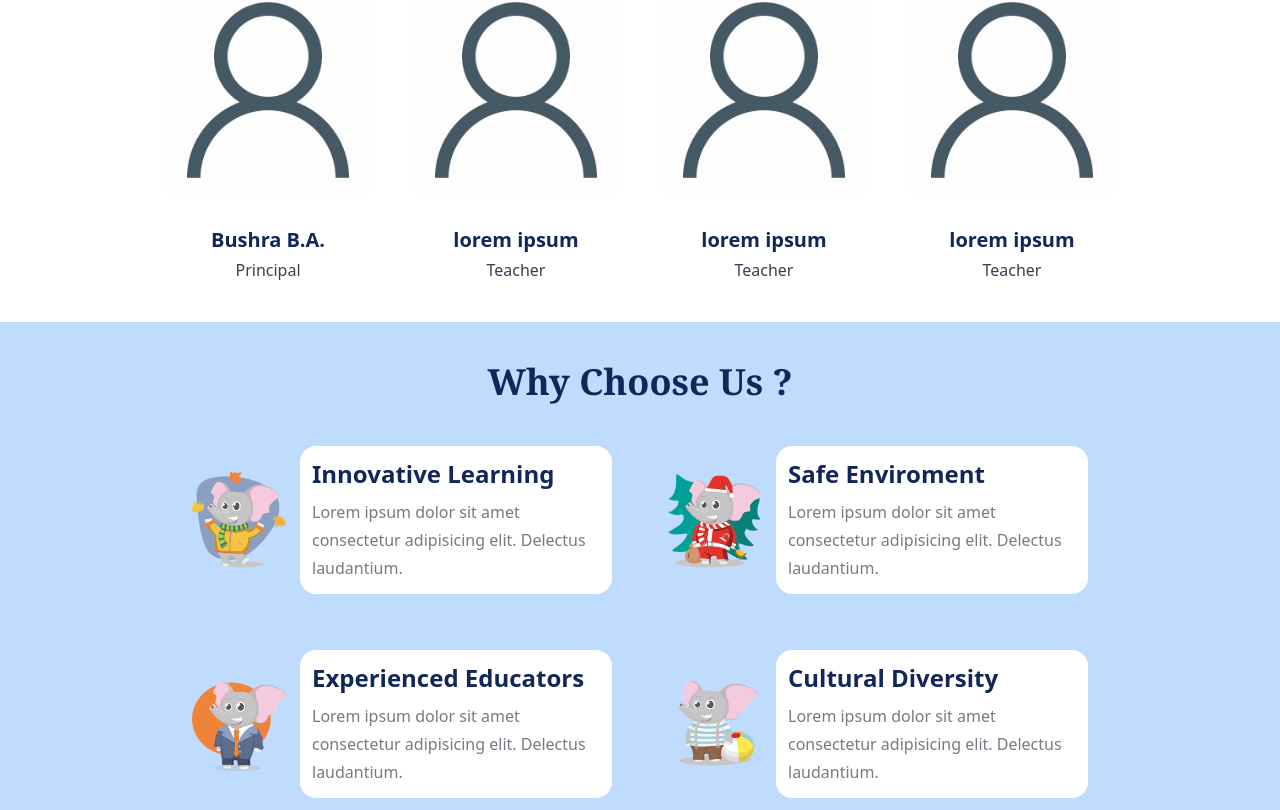
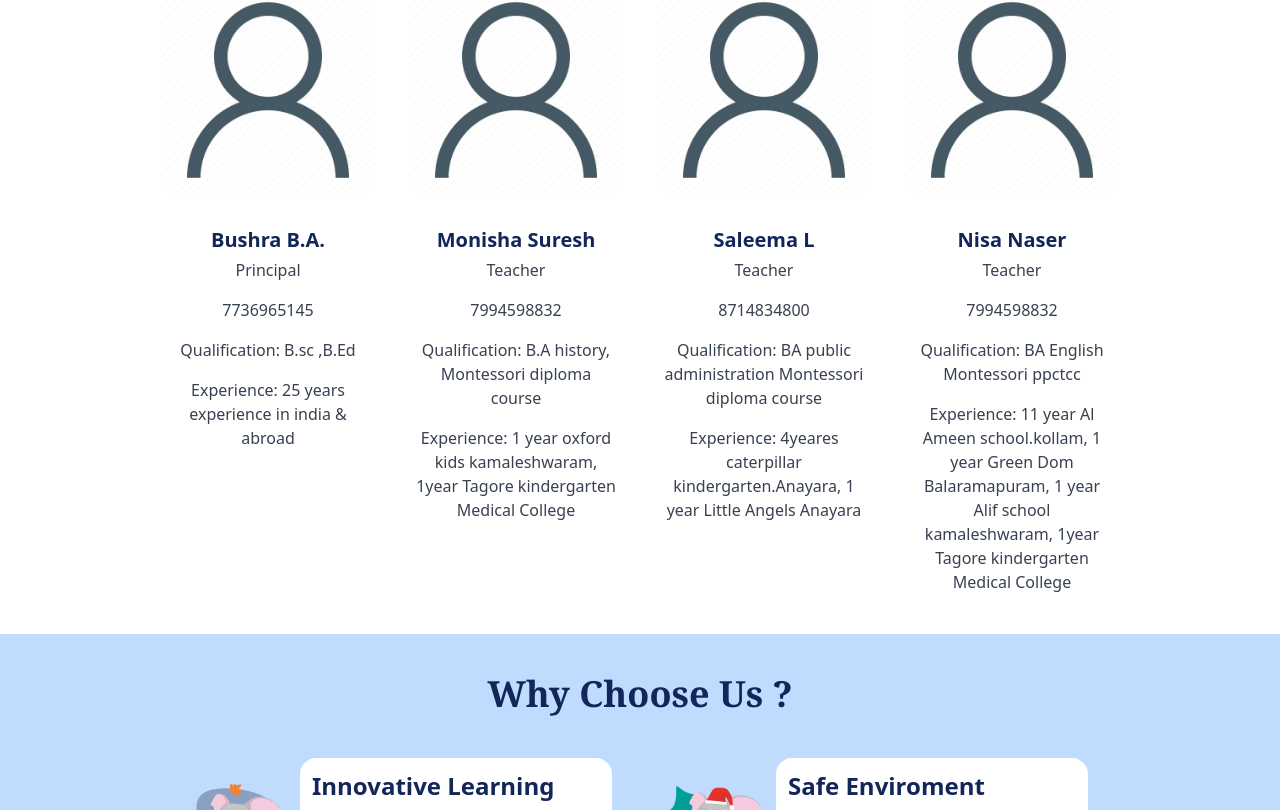
Before and after one commit to PranavPradeep390/Edu-Web, a React (Create React App) app: page / in a window 1280 px wide. Shown: the part 3647-4457 px from the top of the page. Built offline with nearby package versions, Linux system fonts and the light colour scheme; no server answers.

Commit message:
teachers details added

```diff
--- a/src/Components/Card2.jsx
+++ b/src/Components/Card2.jsx
@@ -1,6 +1,5 @@
 import React from 'react';
 import user_dummy from '../Assets/user_dummy.jpg'
-
 
 const dummyData = [
   {
@@ -10,27 +9,35 @@ const dummyData = [
     description: 'Principal',
     phone: 7736965145,
     qualification:'B.sc ,B.Ed',
-    experience :"25 years experience in india &abroad"
+    experience :"25 years experience in india & abroad"
   },
   {
     id: 2,
     imageUrl: user_dummy,
-    title: 'lorem ipsum',
+    title: 'Monisha Suresh',
     description: 'Teacher',
+    phone: 7994598832,
+    qualification:"B.A history, Montessori diploma course ",
+    experience :"1 year oxford kids kamaleshwaram, 1year Tagore kindergarten Medical College "
   },
   {
     id: 3,
     imageUrl:user_dummy,
-    title: 'lorem ipsum',
+    title: 'Saleema L',
     description: 'Teacher',
+    phone: 8714834800,
+    qualification:"BA public administration Montessori diploma course ",
+    experience :"4yeares caterpillar kindergarten.Anayara, 1 year Little Angels Anayara"
   },
   {
     id: 4,
     imageUrl: user_dummy,
-    title: 'lorem ipsum',
+    title: 'Nisa Naser',
     description: 'Teacher',
+    phone: 7994598832,
+    qualification:"BA English Montessori ppctcc",
+    experience :"11 year Al Ameen school.kollam, 1 year Green Dom Balaramapuram, 1 year Alif school kamaleshwaram, 1year Tagore kindergarten Medical College"
   },
-  // Add more dummy data as needed
 ];
 
 function Card() {
@@ -51,6 +58,13 @@ function Card() {
               {data.title}
             </h1>
             <p className="text-gray-700 mb-4 text-center">{data.description}</p>
+
+          <div className='hidden md:inline-block'>
+              <p className="text-gray-700 mb-4 text-center">{data.phone}</p>
+              <p className="text-gray-700 mb-4 text-center">Qualification: {data.qualification}</p>
+              <p className="text-gray-700 mb-4 text-center">Experience: {data.experience}</p>
+          </div>
+
           </div>
         </div>
       ))}
--- a/src/Components/Rating.jsx
+++ b/src/Components/Rating.jsx
@@ -19,7 +19,7 @@ function Rating({ image, name, designation, description,date }) {
                 <p className='bg-white p-2  rounded-2xl font italic w-60 '>"{description}"</p>
                 {/* <ChatBubbleIcon className=''/> */}
            </div>
-           <p className='absolute bottom-4 font-light'>{date}</p>
+           <p className='absolute text-zinc-400 bottom-4 font-light'>{date}</p>
 
         </div>
     </div>
--- a/src/Pages/Home.jsx
+++ b/src/Pages/Home.jsx
@@ -143,7 +143,7 @@ function Home() {
 
 
 
-      const [data, setData] = useState([]);
+  const [data, setData] = useState([]);
 
   useEffect(() => {
       const fetchEvents = async () => {
@@ -289,7 +289,7 @@ function Home() {
 
       </div>
 
-      <div className='flex flex-wrap gap-14 justify-evenly'>
+      <div className='flex flex-wrap gap-14 justify-between md:justify-around'>
 
         <div className='flex items-center gap-3'>
          <div>
```
